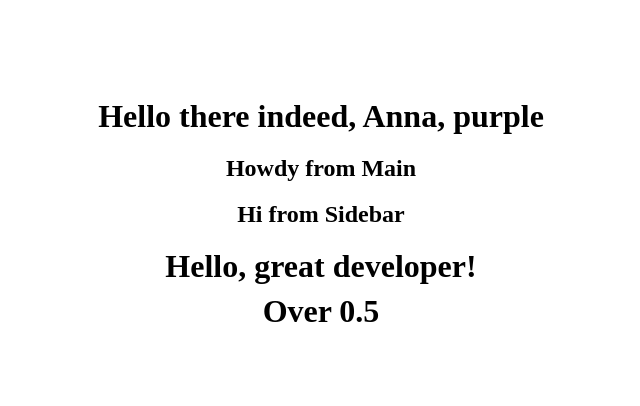
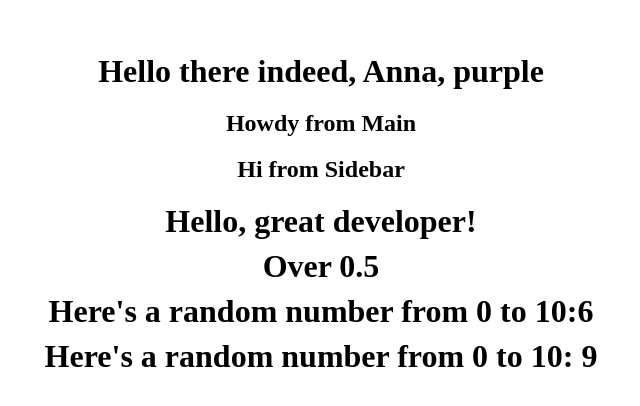
Before and after one commit to TKabakov/React, a React (Create React App) app in the folder learn-react-in-x-minutes/: page / in a window 1280 px wide. Shown: the part 182-588 px from the top of the page, without its empty margins (319-959 px from the left). Built offline with nearby package versions, Linux system fonts and the light colour scheme.

Commit message:
Building a component using ternary operato

```diff
--- a/learn-react-in-x-minutes/src/App.js
+++ b/learn-react-in-x-minutes/src/App.js
@@ -3,6 +3,8 @@ import Main from './Main';
 import Sidebar from './Sidebar';
 import Hello from "./components/Hello";
 import Example from "./components/Example";
+import Example2 from "./components/Example2";
+import Example3 from "./components/Example3";
 import './App.css';
 
 
@@ -15,6 +17,8 @@ function App() {
       <Sidebar greet="Hi"/>
       <Hello />
       <Example></Example>
+      <Example2></Example2>
+      <Example3></Example3>
     </div>
   );
 }
--- /dev/null
+++ b/learn-react-in-x-minutes/src/components/Example2.js
@@ -0,0 +1,13 @@
+//Function declaration:
+
+function Example2() {
+    return (
+        <div className="heading">
+            <h1>Here's a random number from 0 to 10:
+                { Math.floor(Math.random() *10 ) +1}
+            </h1>
+        </div>
+    );
+};
+
+export default Example2;
--- /dev/null
+++ b/learn-react-in-x-minutes/src/components/Example3.js
@@ -0,0 +1,14 @@
+//Function expression:
+
+function Example3() {
+
+    const getRandomNum = () => Math.floor(Math.random() * 10 ) + 1;
+
+    return (
+        <div className="heading">
+            <h1>Here's a random number from 0 to 10: {getRandomNum()}</h1>
+        </div>
+    );
+};
+
+export default Example3;
```
